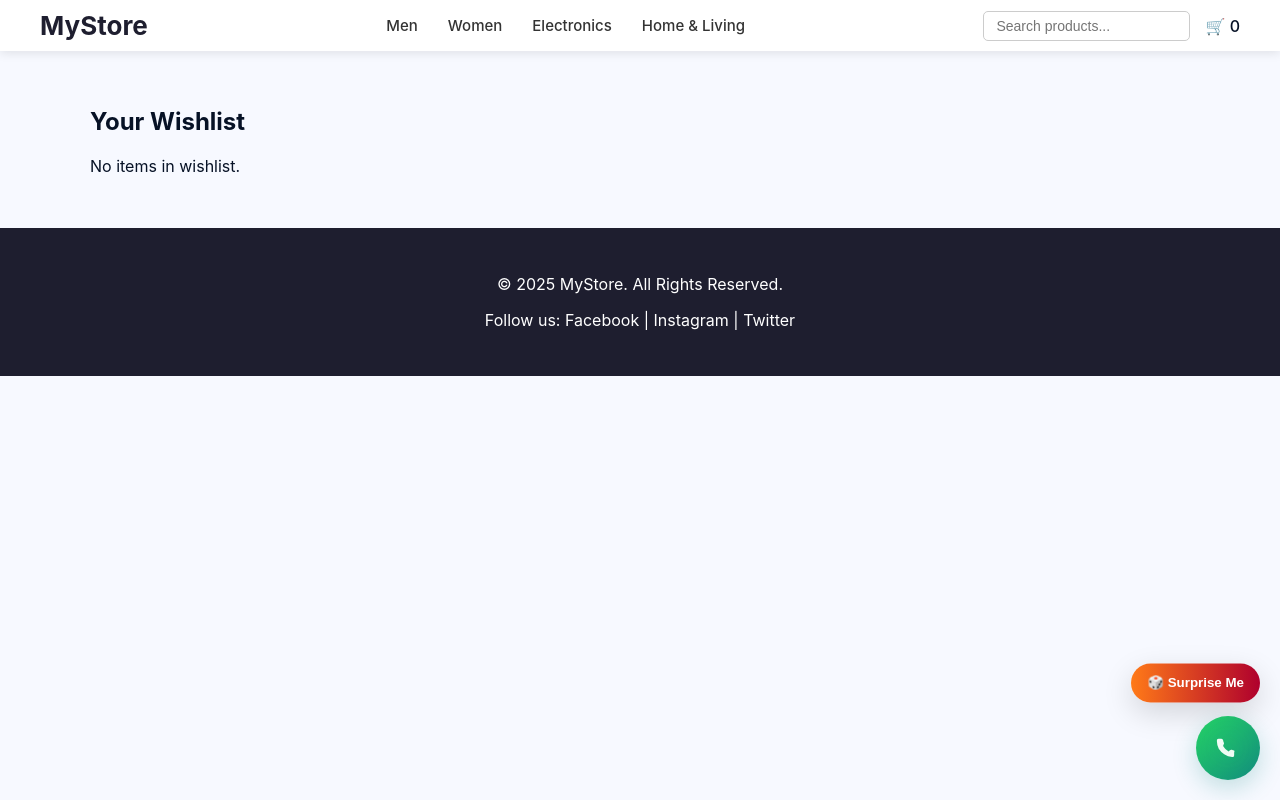
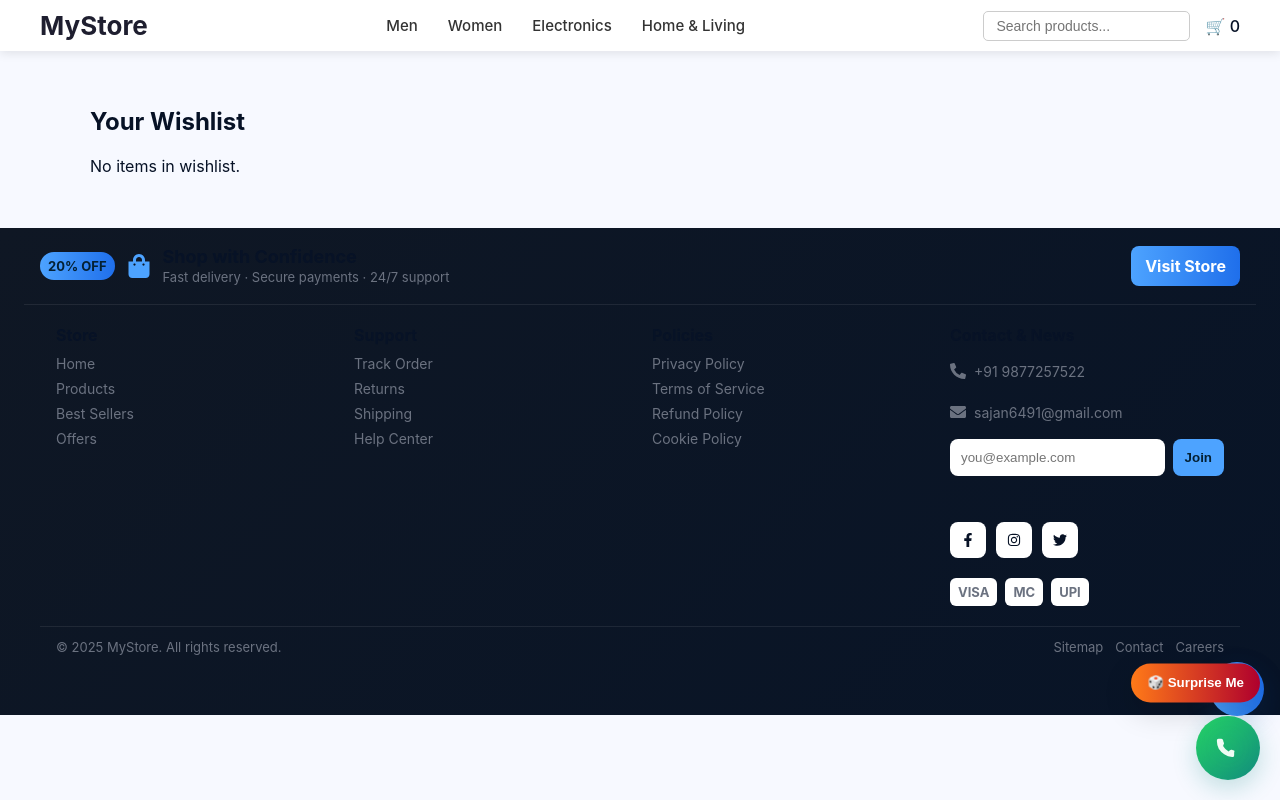
Before and after one commit to Sajan6491/nextgen-ecommerce, a React (Create React App) app: page /#/wishlist in a window 1280 px wide. Built offline with nearby package versions, Linux system fonts and the light colour scheme.

Commit message:
add footer

```diff
--- /dev/null
+++ b/src/components/Footer.css
@@ -0,0 +1,137 @@
+/* Clean modern footer — high contrast, responsive */
+
+/* Variables */
+:root{
+  --bg1:#0f1724;
+  --bg2:#081427;
+  --accent:#4da3ff;
+  --text:#ffffff;
+  --muted:#cbd6e6;
+  --card: rgba(255,255,255,0.04);
+  --border: rgba(255,255,255,0.08);
+}
+
+/* Wrapper */
+.cg-footer {
+  width:100%;
+  background: linear-gradient(135deg,var(--bg1),var(--bg2));
+  color:var(--text);
+  font-family: Inter, system-ui, -apple-system, "Segoe UI", Roboto, Arial;
+  padding-bottom:28px;
+  box-sizing:border-box;
+}
+
+/* Top row */
+.cg-top {
+  max-width:1200px;
+  margin:0 auto;
+  padding:18px 16px;
+  display:flex;
+  justify-content:space-between;
+  align-items:center;
+  gap:12px;
+  border-bottom:1px solid var(--border);
+}
+
+.cg-left { display:flex; align-items:center; gap:12px; }
+.cg-badge { background: linear-gradient(90deg,var(--accent), #1f6feb); color:#042033; padding:6px 8px; border-radius:999px; font-weight:700; font-size:13px; }
+.cg-icon { font-size:24px; color:var(--accent); }
+
+.cg-title { margin:0; font-size:18px; font-weight:700; color:var(--text); }
+.cg-sub { margin:2px 0 0 0; color:var(--muted); font-size:13px; }
+
+.cg-visit { background: linear-gradient(90deg,var(--accent), #1f6feb); color:#fff; padding:10px 14px; border-radius:8px; text-decoration:none; font-weight:700; }
+
+/* Grid */
+.cg-grid {
+  max-width:1200px;
+  margin:20px auto;
+  padding:0 16px;
+  display:grid;
+  grid-template-columns: repeat(4,1fr);
+  gap:24px;
+  box-sizing:border-box;
+}
+
+.cg-col h4 { margin:0 0 10px 0; font-size:16px; font-weight:700; color:var(--text); }
+.cg-col a { display:block; color:var(--muted); text-decoration:none; margin:8px 0; font-size:14px; }
+.cg-col a:hover { color:var(--accent); }
+
+/* Contact & newsletter */
+.cg-contact { display:flex; align-items:center; gap:8px; color:var(--muted); margin:8px 0; }
+.cg-news { display:flex; gap:8px; margin-top:10px; }
+.cg-news input { flex:1; padding:10px; border-radius:8px; border:1px solid var(--border); background:var(--card); color:var(--text); }
+.cg-news button { background:var(--accent); color:#042033; border:none; padding:10px 12px; border-radius:8px; font-weight:700; cursor:pointer; }
+.cg-msg { margin-top:8px; color:var(--muted); min-height:18px; }
+
+/* socials & payments */
+.cg-socials { display:flex; gap:10px; margin-top:12px; }
+.cg-socials a { width:36px; height:36px; display:flex; align-items:center; justify-content:center; border-radius:8px; background:var(--card); color:var(--text); text-decoration:none; }
+.cg-payments { display:flex; gap:8px; margin-top:12px; }
+.cg-pay { padding:6px 8px; border-radius:6px; background:var(--card); color:var(--muted); font-weight:700; font-size:13px; }
+
+/* Bottom */
+.cg-bottom {
+  max-width:1200px;
+  margin:20px auto;
+  padding:12px 16px;
+  border-top:1px solid var(--border);
+  display:flex;
+  justify-content:space-between;
+  align-items:center;
+  color:var(--muted);
+  font-size:13px;
+  box-sizing:border-box;
+}
+.cg-links a { margin-left:12px; color:var(--muted); text-decoration:none; }
+.cg-links a:hover { color:var(--accent); }
+
+/* Floating WhatsApp */
+.cg-ws {
+  position: fixed;
+  right: 16px;
+  bottom: 84px;
+  width:54px;
+  height:54px;
+  border-radius:50%;
+  background: linear-gradient(90deg,var(--accent), #1f6feb);
+  color:#02182a;
+  display:flex;
+  align-items:center;
+  justify-content:center;
+  border:none;
+  box-shadow: 0 10px 30px rgba(31,111,235,0.12);
+  cursor:pointer;
+  z-index:999;
+}
+.cg-ws:hover { transform: translateY(-6px); }
+
+/* Back to top */
+.cg-topbtn {
+  position: fixed;
+  right: 16px;
+  bottom: 16px;
+  width:44px;
+  height:44px;
+  border-radius:50%;
+  background: var(--card);
+  border:1px solid var(--border);
+  color:var(--text);
+  display:flex;
+  align-items:center;
+  justify-content:center;
+  cursor:pointer;
+  z-index:999;
+}
+.cg-topbtn:hover { background: rgba(77,163,255,0.12); color:var(--accent); }
+
+/* Responsive */
+@media (max-width: 960px) {
+  .cg-grid { grid-template-columns: repeat(2,1fr); gap:20px; }
+}
+@media (max-width: 620px) {
+  .cg-grid { grid-template-columns: 1fr; }
+  .cg-top { padding:12px; gap:8px; }
+  .cg-badge { display:none; }
+  .cg-bottom { flex-direction:column; gap:10px; text-align:center; }
+}
--- a/src/components/Footer.js
+++ b/src/components/Footer.js
@@ -1,10 +1,128 @@
-import React from "react";
+import React, { useEffect, useState } from "react";
+import "./Footer.css";
+import {
+  FaFacebookF,
+  FaInstagram,
+  FaTwitter,
+  FaPhoneAlt,
+  FaEnvelope,
+  FaShoppingBag,
+  FaChevronUp,
+  FaWhatsapp
+} from "react-icons/fa";
 
-const Footer = () => (
-  <footer style={{ background: "#1e1e2f", color: "#fff", textAlign: "center", padding: "30px 20px" }}>
-    <p>&copy; 2025 MyStore. All Rights Reserved.</p>
-    <p>Follow us: Facebook | Instagram | Twitter</p>
-  </footer>
-);
+export default function Footer() {
+  const [showTop, setShowTop] = useState(false);
+  const [email, setEmail] = useState("");
+  const [msg, setMsg] = useState("");
 
-export default Footer;
+  useEffect(() => {
+    const onScroll = () => setShowTop(window.scrollY > 300);
+    window.addEventListener("scroll", onScroll);
+    return () => window.removeEventListener("scroll", onScroll);
+  }, []);
+
+  function handleSubscribe(e) {
+    e.preventDefault();
+    if (!email || !email.includes("@")) {
+      setMsg("Enter a valid email.");
+      return;
+    }
+    setMsg("Subscribed (demo).");
+    setEmail("");
+    setTimeout(() => setMsg(""), 2000);
+  }
+
+  function scrollTop() {
+    window.scrollTo({ top: 0, behavior: "smooth" });
+  }
+
+  function openWhatsApp() {
+    window.open("https://wa.me/919877257522", "_blank", "noopener,noreferrer");
+  }
+
+  return (
+    <>
+      <footer className="cg-footer" role="contentinfo" aria-label="Site footer">
+        <div className="cg-top">
+          <div className="cg-left">
+            <span className="cg-badge">20% OFF</span>
+            <FaShoppingBag className="cg-icon" />
+            <div>
+              <h2 className="cg-title">Shop with Confidence</h2>
+              <p className="cg-sub">Fast delivery · Secure payments · 24/7 support</p>
+            </div>
+          </div>
+          <a className="cg-visit" href="https://sajan6491.github.io/nextgen-ecommerce/#/" target="_blank" rel="noopener noreferrer">
+            Visit Store
+          </a>
+        </div>
+
+        <div className="cg-grid">
+          <div className="cg-col">
+            <h4>Store</h4>
+            <a href="#">Home</a>
+            <a href="#">Products</a>
+            <a href="#">Best Sellers</a>
+            <a href="#">Offers</a>
+          </div>
+
+          <div className="cg-col">
+            <h4>Support</h4>
+            <a href="#">Track Order</a>
+            <a href="#">Returns</a>
+            <a href="#">Shipping</a>
+            <a href="#">Help Center</a>
+          </div>
+
+          <div className="cg-col">
+            <h4>Policies</h4>
+            <a href="#">Privacy Policy</a>
+            <a href="#">Terms of Service</a>
+            <a href="#">Refund Policy</a>
+            <a href="#">Cookie Policy</a>
+          </div>
+
+          <div className="cg-col">
+            <h4>Contact & News</h4>
+            <div className="cg-contact"><FaPhoneAlt /> <a href="tel:+919877257522">+91 9877257522</a></div>
+            <div className="cg-contact"><FaEnvelope /> <a href="mailto:sajan6491@gmail.com">sajan6491@gmail.com</a></div>
+
+            <form className="cg-news" onSubmit={handleSubscribe}>
+              <input type="email" placeholder="you@example.com" value={email} onChange={(e) => setEmail(e.target.value)} />
+              <button type="submit">Join</button>
+            </form>
+            <div className="cg-msg">{msg}</div>
+
+            <div className="cg-socials">
+              <a href="#" aria-label="Facebook"><FaFacebookF /></a>
+              <a href="#" aria-label="Instagram"><FaInstagram /></a>
+              <a href="#" aria-label="Twitter"><FaTwitter /></a>
+            </div>
+
+            <div className="cg-payments" aria-hidden>
+              <div className="cg-pay">VISA</div>
+              <div className="cg-pay">MC</div>
+              <div className="cg-pay">UPI</div>
+            </div>
+          </div>
+        </div>
+
+        <div className="cg-bottom">
+          <div>© 2025 MyStore. All rights reserved.</div>
+          <div className="cg-links">
+            <a href="#">Sitemap</a>
+            <a href="#">Contact</a>
+            <a href="#">Careers</a>
+          </div>
+        </div>
+      </footer>
+
+      <button className="cg-ws" title="WhatsApp" onClick={openWhatsApp}><FaWhatsapp /></button>
+
+      {showTop && (
+        <button className="cg-topbtn" title="Back to top" onClick={scrollTop}><FaChevronUp /></button>
+      )}
+    </>
+  );
+}
```
